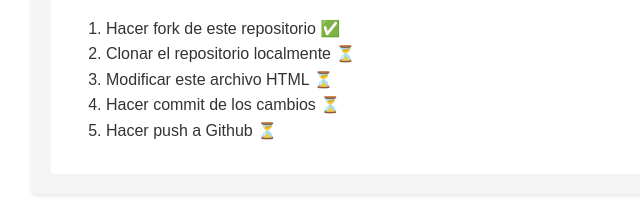
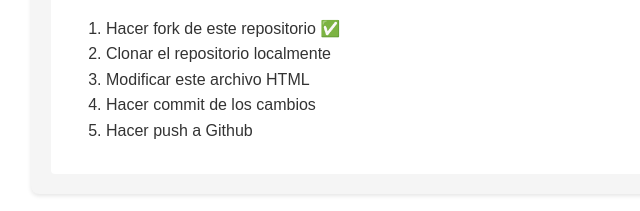
Before and after one commit to maite-ai/git_gh_adv, a plain HTML site: page index.html in a window 1280 px wide. Shown: the part 388-599 px from the top of the page, 209-849 px from the left. Drawn offline with Linux system fonts and the light colour scheme.

Commit message:
feat: modified instructions in index.html

```diff
--- a/index.html
+++ b/index.html
@@ -21,10 +21,10 @@
       <h3>Mis Primeras Tareas Git:</h3>
       <ol>
         <li>Hacer fork de este repositorio ✅</li>
-        <li>Clonar el repositorio localmente ⏳</li>
-        <li>Modificar este archivo HTML ⏳</li>
-        <li>Hacer commit de los cambios ⏳</li>
-        <li>Hacer push a Github ⏳</li>
+        <li>Clonar el repositorio localmente</li>
+        <li>Modificar este archivo HTML</li>
+        <li>Hacer commit de los cambios</li>
+        <li>Hacer push a Github</li>
       </ol>
     </div>
   </div>
```
